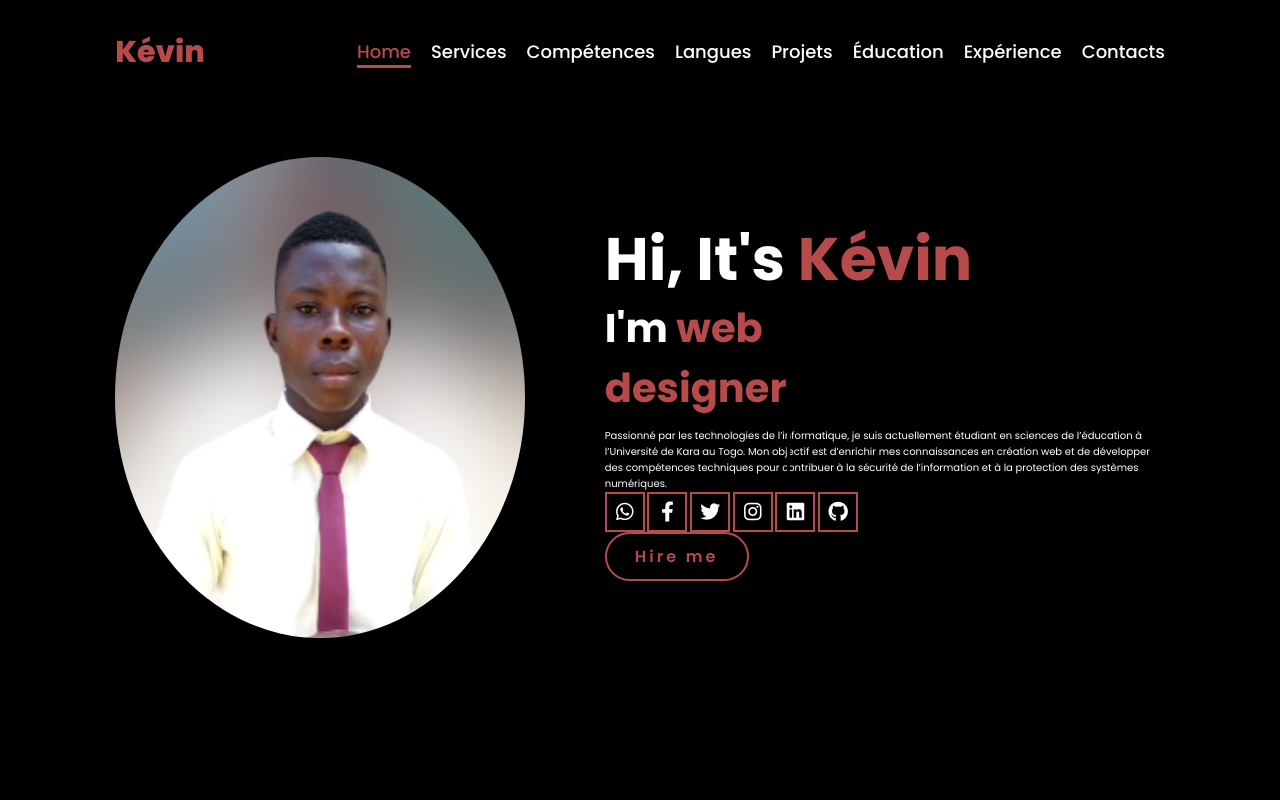
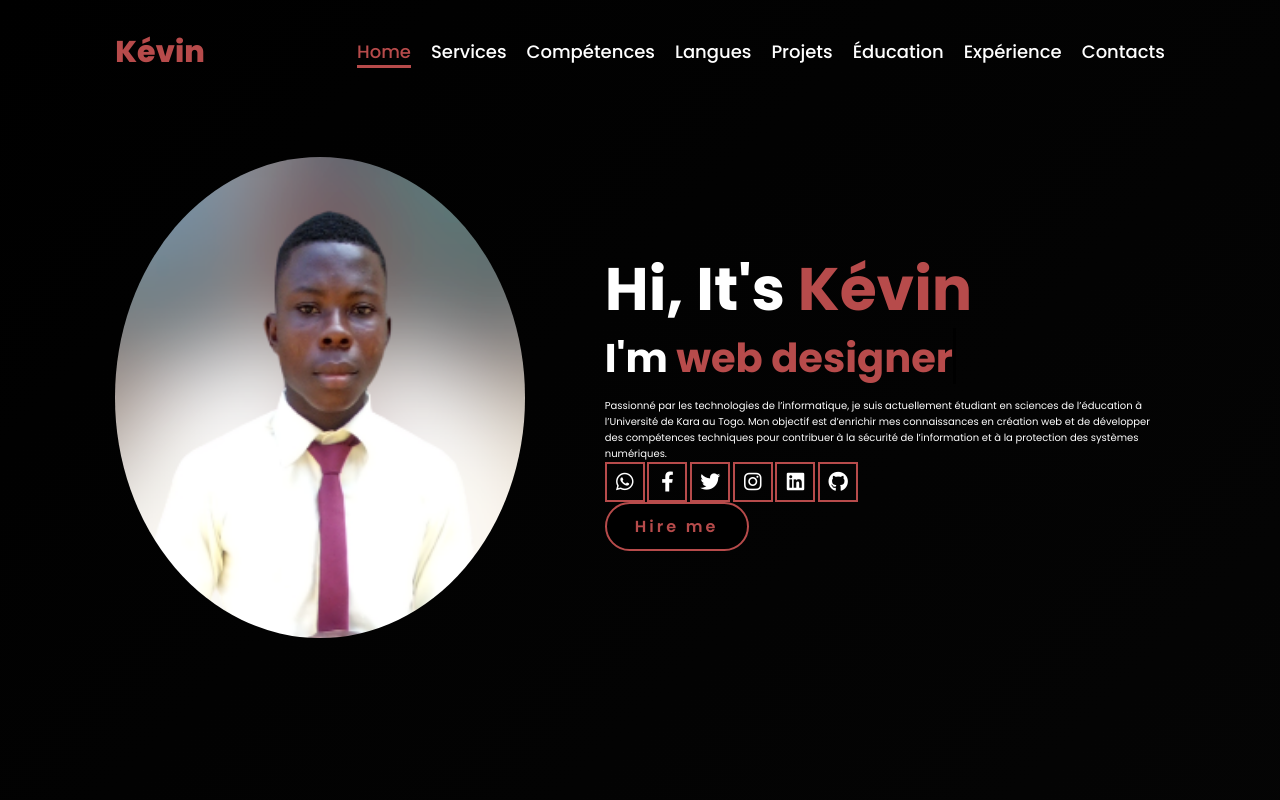
Before and after one commit to kevinNDJA/kevin_portfolio, a plain HTML site: page index.html in a window 1280 px wide. Shown: the top 800 px of the page. Drawn offline with Linux system fonts and the light colour scheme.

Commit message:
Improve professional look: fix typing animation layout, add gradient background and shadows

```diff
--- a/style.css
+++ b/style.css
@@ -18,7 +18,7 @@ body{
     width: 100%;
     height: 100%;
     overflow-x: hidden;
-    background-color: black;
+    background: linear-gradient(135deg, #000 0%, #111 100%);
     color: white;
 }
 
@@ -215,7 +215,9 @@ font-weight: 700;
 .typing-text{
     font-size: 34px;
     font-weight: 600;
-    max-width: 280px;
+    min-width: 300px;
+    white-space: nowrap;
+    overflow: hidden;
 }
 .typing-text span{
     position: relative;
@@ -271,6 +273,7 @@ font-weight: 700;
 .services, .skills, .languages, .projects, .education, .experience, .contact {
     background-color: #111;
     padding: 5rem 9%;
+    box-shadow: inset 0 0 50px rgba(183, 75, 75, 0.1);
 }
 
 .services-container, .skills-container, .languages-container, .projects-container, .education-container, .experience-container {
```
